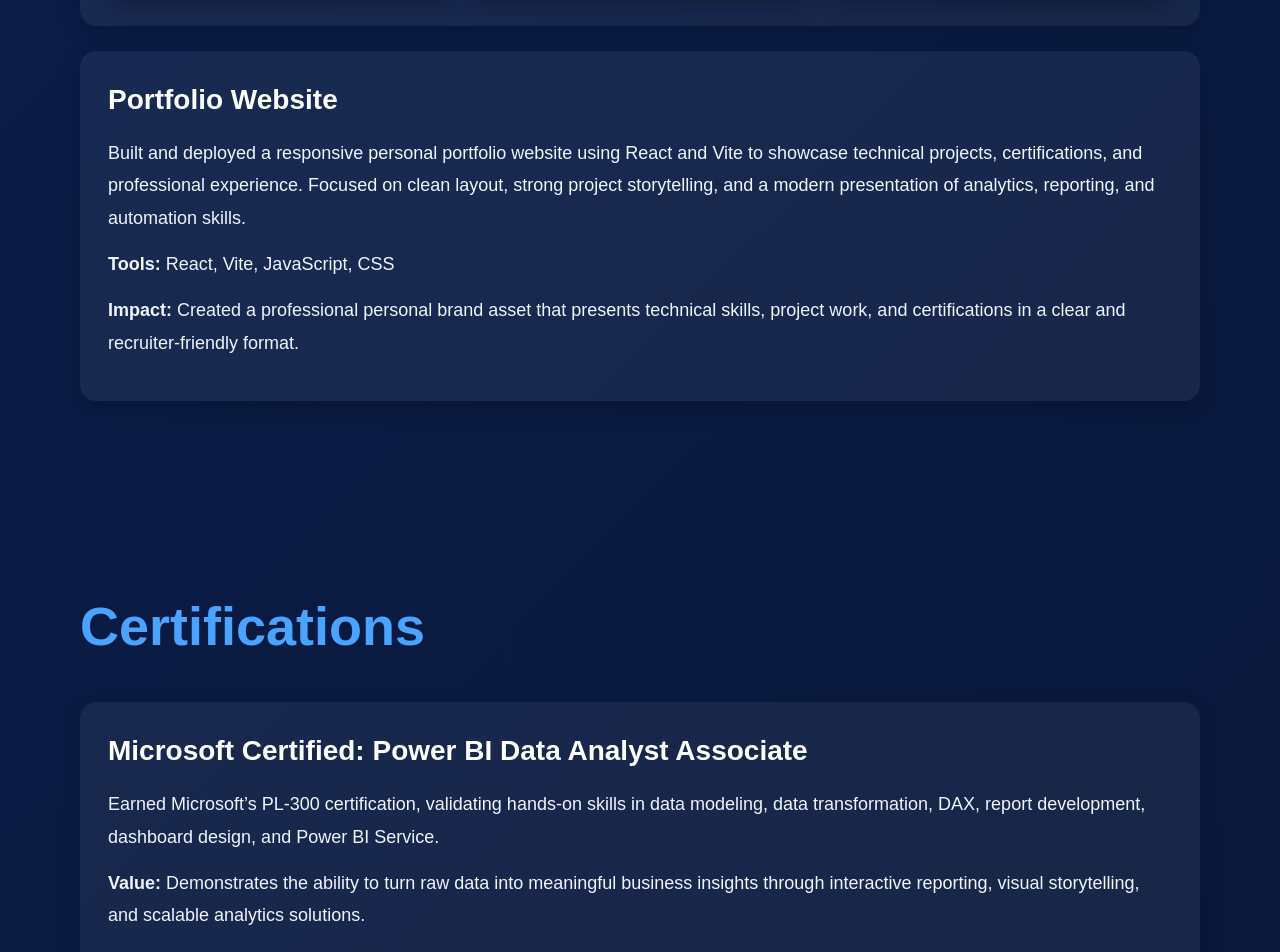
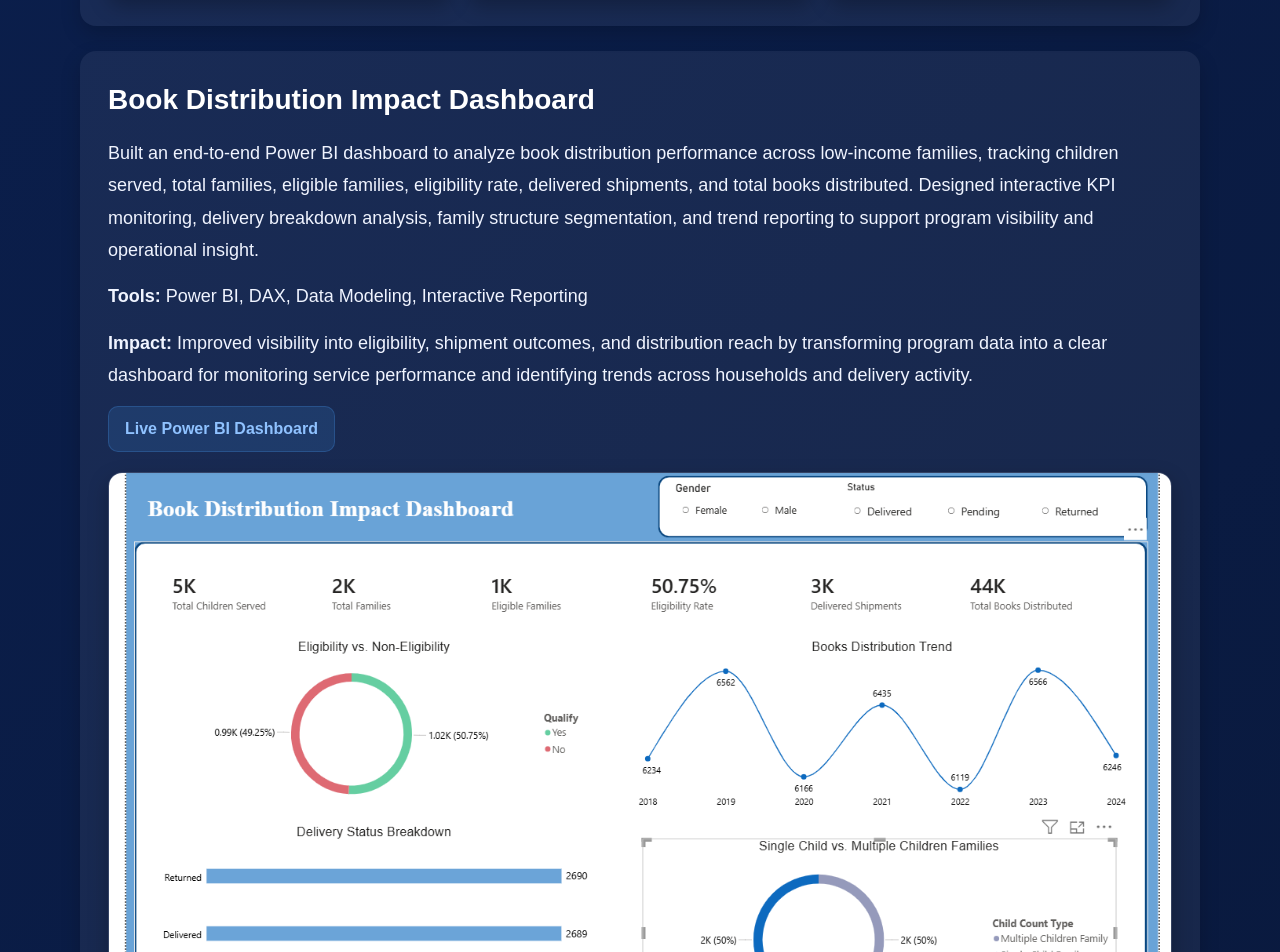
Before and after one commit to tamrat-dev-source/my-portfolio, a React (Vite) app: page / in a window 1280 px wide. Shown: the part 6420-7372 px from the top of the page. Built offline with nearby package versions, Linux system fonts and the light colour scheme.

Commit message:
Add book distribution dashboard

```diff
--- a/src/App.jsx
+++ b/src/App.jsx
@@ -5,9 +5,12 @@ import sdlcDashboardImage from './assets/sdlc-dashboard.png'
 import bankLoanDashboard1 from './assets/bank-loan-dashboard-1.png'
 import bankLoanDashboard2 from './assets/bank-loan-dashboard-2.png'
 import bankLoanDashboard3 from './assets/bank-loan-dashboard-3.png'
+import childBookDashboard1 from './assets/child-book-dashboard-1.png'
 
 const sdlTaskDashboardPublicLink = 'https://app.powerbi.com/view?r=eyJrIjoiNGM1MmZiZjItOTE1MC00NWQ5LWJlYTAtZTY1Y2I2MzMyNDliIiwidCI6ImMzOWM0NDIyLWI2MDAtNGI0Zi1iYzg1LWI0N2I3OGYxNjM0NSJ9'
 const sdlcDashboardPublicLink = 'https://app.powerbi.com/view?r=eyJrIjoiOWZlNGNmYjEtYjYzNC00YTE5LWFhNzQtM2Y0Mjk5ZmUwMDRjIiwidCI6ImMzOWM0NDIyLWI2MDAtNGI0Zi1iYzg1LWI0N2I3OGYxNjM0NSJ9'
+const childBookDashboardPublicLink = 'https://app.powerbi.com/view?r=eyJrIjoiYzMxODQ1YmMtOWYzZS00ZDUxLThjMWUtZjZjZGQ4M2QzZTQ0IiwidCI6ImMzOWM0NDIyLWI2MDAtNGI0Zi1iYzg1LWI0N2I3OGYxNjM0NSJ9'
+
 function App() {
   return (
     <div className="portfolio" id="top">
@@ -37,6 +40,7 @@ function App() {
             <div className="hero-buttons">
               <a href="#projects" className="hero-button">View My Work</a>
             </div>
+
             <div className="top-links">
               <a
                 href="https://github.com/tamrat-dev-source"
@@ -64,8 +68,6 @@ function App() {
               >
                 SDLC Live Dashboard
               </a>
-
-
             </div>
           </div>
 
@@ -323,6 +325,39 @@ function App() {
             </a>
           </div>
         </div>
+
+        <div className="project-card">
+          <h3>Book Distribution Impact Dashboard</h3>
+          <p>
+            Built an end-to-end Power BI dashboard to analyze book distribution performance across low-income families,
+            tracking children served, total families, eligible families, eligibility rate, delivered shipments, and
+            total books distributed. Designed interactive KPI monitoring, delivery breakdown analysis, family structure
+            segmentation, and trend reporting to support program visibility and operational insight.
+          </p>
+          <p>
+            <strong>Tools:</strong> Power BI, DAX, Data Modeling, Interactive Reporting
+          </p>
+          <p>
+            <strong>Impact:</strong> Improved visibility into eligibility, shipment outcomes, and distribution reach by
+            transforming program data into a clear dashboard for monitoring service performance and identifying trends
+            across households and delivery activity.
+          </p>
+          <div className="project-links">
+            <a href={childBookDashboardPublicLink} target="_blank" rel="noreferrer" className="project-link-btn">
+              Live Power BI Dashboard
+            </a>
+          </div>
+          <div className="project-image-wrapper">
+            <a href={childBookDashboardPublicLink} target="_blank" rel="noreferrer">
+              <img
+                src={childBookDashboard1}
+                alt="Book Distribution Impact Dashboard"
+                className="project-image"
+              />
+            </a>
+          </div>
+        </div>
+
         <div className="project-card">
           <h3>Portfolio Website</h3>
           <p>
```
Also changed, not shown: src/assets/child-book-dashboard-1.png (added), src/assets/child-book-dashboard-2.png (added). Lines whose indentation alone changed are shown as unchanged.
